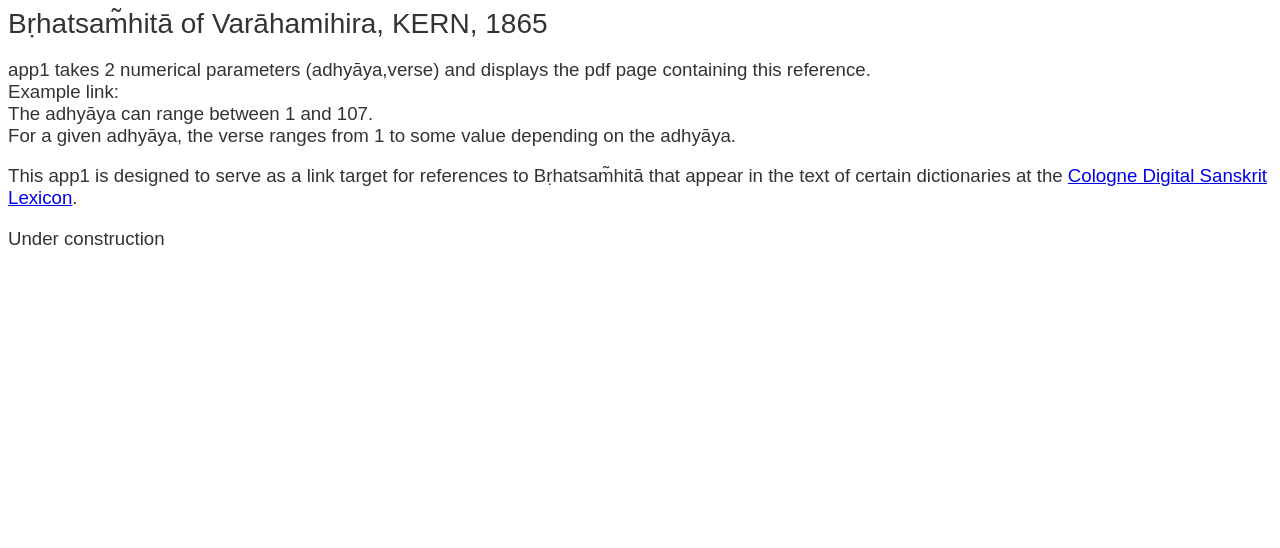
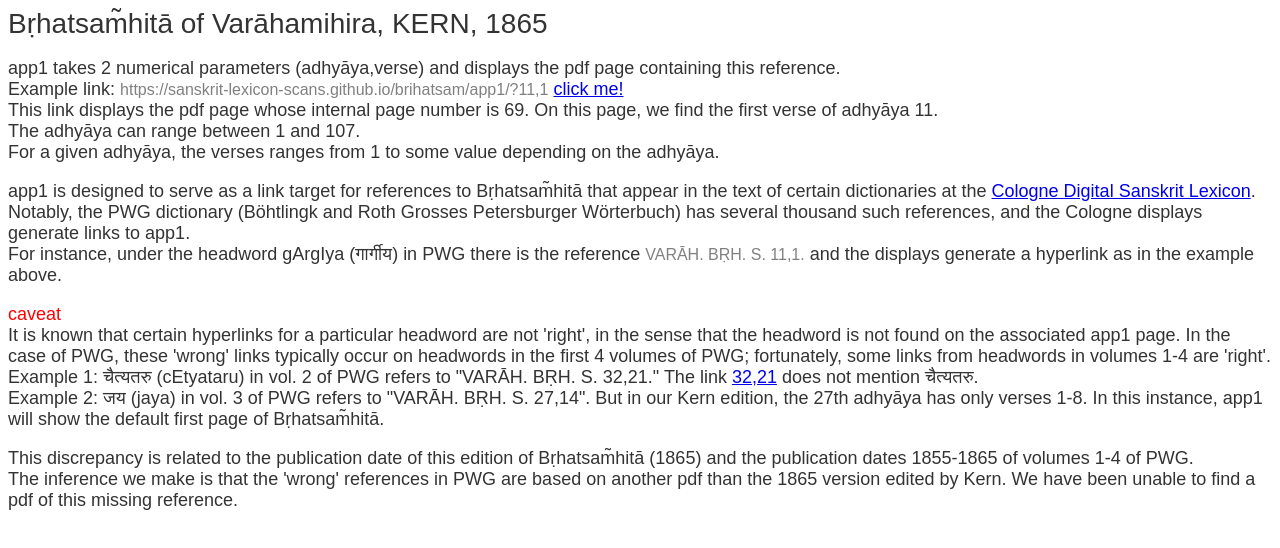
Before and after one commit to sanskrit-lexicon-scans/brihatsam, a plain HTML site: page app1/info.html in a window 1280 px wide. Drawn offline with Linux system fonts and the light colour scheme.

Commit message:
edit info.html

```diff
--- a/app1/info.html
+++ b/app1/info.html
@@ -11,22 +11,51 @@
     Bṛhatsam̃hitā of Varāhamihira, KERN, 1865
   </span>
 </div>
+<div id="main" style="font-size:18px;">
 <p>app1 takes 2 numerical parameters (adhyāya,verse) and displays the
   pdf page containing this reference.
   <!--
   <br/>Example: <span style="font-size:12px; color:gray;">brihatsam/app1/?11,1</span> displays the pdf page whose internal page number is 69.
   -->
-  <br/>Example link:
+  <br/>Example link: <span style="font-size:16px; color:gray;">https://sanskrit-lexicon-scans.github.io/brihatsam/app1/?11,1</span>
+  <a href="https://sanskrit-lexicon-scans.github.io/brihatsam/app1/?11,1" target="_blank">click me!</a>
+  <br/>
+  This link displays the pdf page whose internal page number is 69.  On this page, we find the first verse of adhyāya 11.
   <br/> The adhyāya can range between 1 and 107.
-  <br/> For a given adhyāya, the verse ranges from 1 to some value depending on the adhyāya.
+  <br/> For a given adhyāya, the verses ranges from 1 to some value depending on the adhyāya.
 </p>
 <p>
-  This app1 is designed to serve as a link target for references to Bṛhatsam̃hitā that appear in the text of certain dictionaries at the <a href="https://sanskrit-lexicon.uni-koeln.de/">Cologne Digital Sanskrit Lexicon</a>.
 
+  app1 is designed to serve as a link target for references to Bṛhatsam̃hitā that appear in the text of certain dictionaries at the <a href="https://sanskrit-lexicon.uni-koeln.de/">Cologne Digital Sanskrit Lexicon</a>.
+  Notably, the PWG dictionary (Böhtlingk and Roth Grosses Petersburger Wörterbuch) has several thousand such references, and the Cologne displays generate links to app1.
+  <br/>For instance, under the headword gArgIya (गार्गीय) in PWG there is the reference <span style="font-size:16px; color:gray;">VARĀH. BṚH. S. 11,1.</span> and the displays generate a hyperlink as in the example above.
+
+</p>
+<p>
+  <span style="color:red">caveat</span>
   <br/>
+  It is known that certain hyperlinks for a particular headword are not 'right',
+  in the sense that the headword is not found on the associated app1 page.
+  In the case of PWG, these 'wrong' links typically occur on headwords in the first 4 volumes of PWG; fortunately, some links from headwords in volumes 1-4 are 'right'.
+  <br/>
+  Example 1: चैत्यतरु (cEtyataru) in vol. 2 of PWG refers to "VARĀH. BṚH. S. 32,21."
+  The link <a href="http://localhost/sanskrit-lexicon-scans/brihatsam/app1/?32,25" target="_blank">32,21</a> does not mention चैत्यतरु.
+  <br/>
+  Example 2: जय (jaya) in vol. 3 of PWG refers to "VARĀH. BṚH. S. 27,14".
+  But in our Kern edition, the 27th adhyāya has only verses 1-8. In this
+  instance, app1 will show the default first page of Bṛhatsam̃hitā.
+
+
 </p>
+<p>
+  This discrepancy is related to the publication date of this edition of Bṛhatsam̃hitā (1865) and the publication dates 1855-1865 of volumes 1-4 of PWG.
+  <br/>
+  The inference we make is that the 'wrong' references in PWG are based on another pdf than the 1865 version edited by Kern. We have been unable to find a pdf of this missing reference.
+</p>
+</div>
+
+<!--
 <p>Under construction</p>
-<!--
 <p>Scanned images courtesy of Bayerische StaatsBibliothek (<a href="https://opacplus.bsb-muenchen.de/title/BV012357417">Reference</a>).<br> For non-commercial use only.
 </p>
 <p><a href="pdfpages/Bayer_chr2 8.pdf">Foreword</a></p>
```
